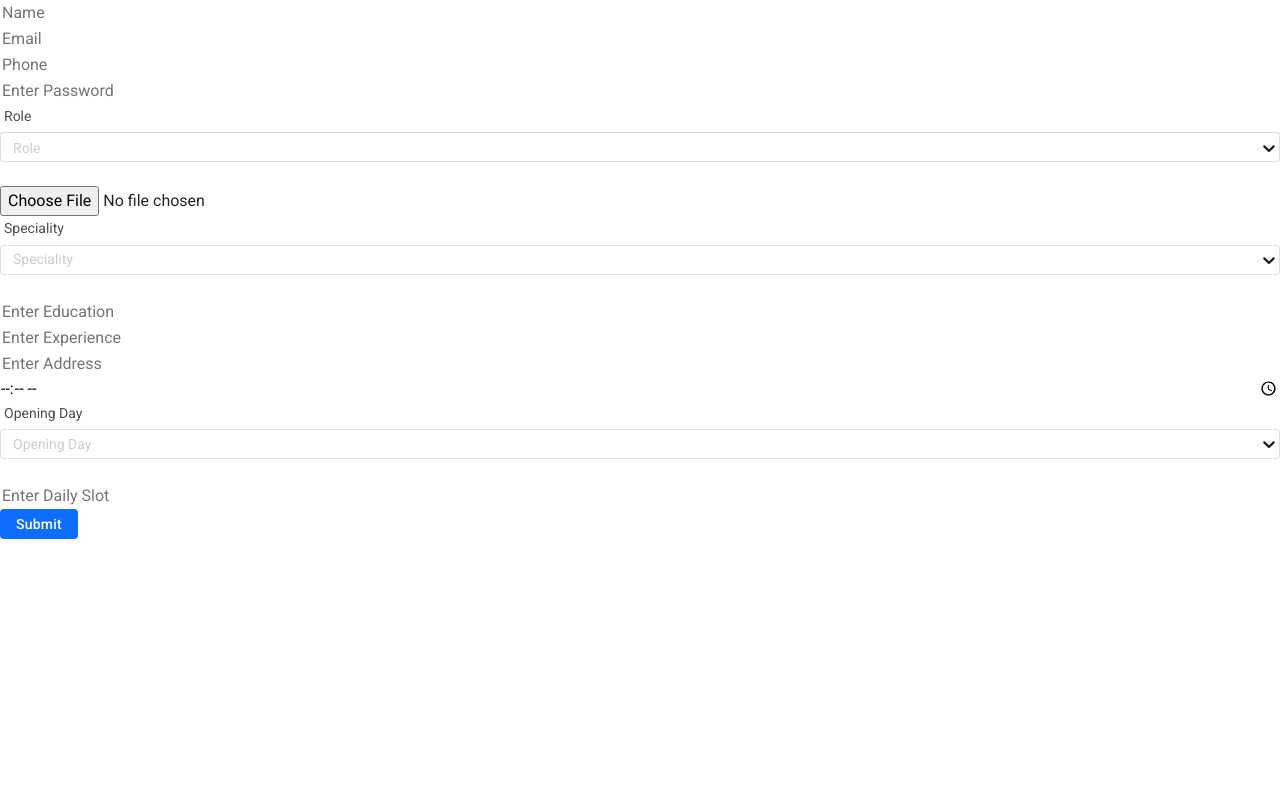
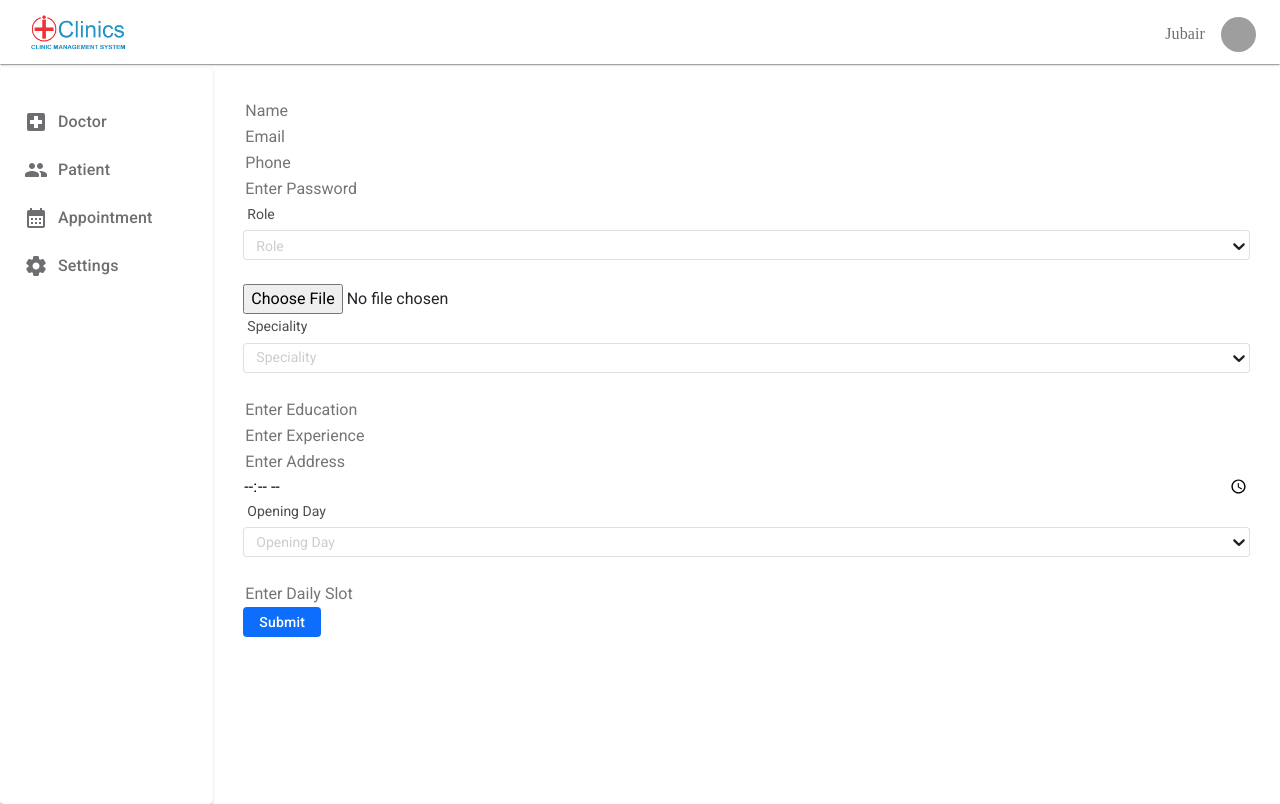
Before and after one commit to mjahmed-wd/clinic-management-front, a React (Vite) app: page /doctor in a window 1280 px wide. Built offline with nearby package versions, Linux system fonts and the light colour scheme; grey boxes are pictures that could not be loaded.

Commit message:
validation added

```diff
--- a/src/modules/doctor/Doctor.tsx
+++ b/src/modules/doctor/Doctor.tsx
@@ -1,13 +1,37 @@
 import axios from 'axios'
+import * as yup from 'yup'
 import { Form, Formik } from 'formik'
 import React, { useEffect, useState } from 'react'
 import { useParams } from 'react-router-dom'
 import DropDown from '../../common/components/InputField/DropDown'
 import Input from '../../common/components/InputField/Input'
+import Navbar from '../../common/Navbar'
+import Sidebar from '../../common/Sidebar'
 import { customStyles } from '../../common/utils/selectCustomStyles'
 import { createDoctor, editDoctor, getOneDoctor } from './actions'
 
 type Props = {}
+
+const validationSchema = yup.object().shape({
+    name: yup.string().required(),
+    email: yup.string().email().required(),
+    password: yup.string().required(),
+    phone: yup.string().required(),
+    role: yup.object().shape({
+        value: yup.string().required("role is required"),
+        label: yup.string().required("role is required"),
+    }),
+    // profilePic: yup.string().required(),
+    // info: yup.string().required(),
+    speciality: yup.array().required(),
+    doctorOpeningHour: yup.string().required(),
+    doctorOpeningDayOfWeek: yup.array().required(),
+    doctorDailySlotCount: yup.string().required(),
+    education: yup.string().required(),
+    experience: yup.string().required(),
+    address: yup.string().required()
+});
+
 
 const DoctorCreate = (props: Props) => {
     const [notification, setNotification] = useState('');
@@ -51,10 +75,13 @@ const DoctorCreate = (props: Props) => {
     }, [])
 
     return (
-        <div>
+        <>
+            <Navbar />
+            <Sidebar>
                 <Formik
                     enableReinitialize={true}
                     initialValues={initialData}
+                    validationSchema={validationSchema}
                     onSubmit={(values, { setSubmitting }) => {
                         if (id) {
                             editDoctor(id, {
@@ -98,7 +125,9 @@ const DoctorCreate = (props: Props) => {
                     }}
                 >
                     {({ values, setFieldValue, errors, touched, isSubmitting }) => (
-                    <Form>
+                        <Form style={{ padding: '30px' }}>
+                            <>
+                                {console.log({ errors })}
                                 <Input
                                     name="name"
                                     label="Name"
@@ -253,10 +282,12 @@ const DoctorCreate = (props: Props) => {
                                     }}
                                 />
                                 <button className="btn btn-primary" type="submit">Submit</button>
+                            </>
                         </Form>
                     )}
                 </Formik>
-        </div>
+            </Sidebar>
+        </>
     )
 }
 
```
Also changed, not shown: 1 other file (tests, documents, lock files or other folders). Lines whose indentation alone changed are shown as unchanged.
